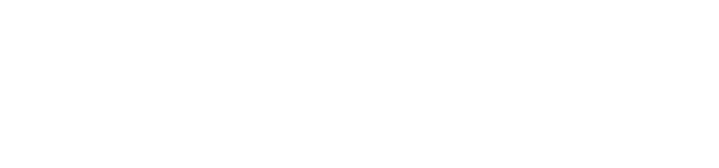
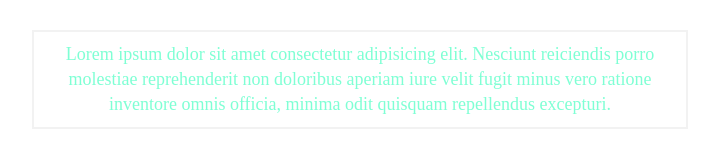
Before and after one commit to Mim-Hakkani/progarm-2, a plain HTML site: page index.html in a window 1280 px wide. Shown: the whole page, without its empty margins (280-999 px from the left). Drawn offline with Linux system fonts and the light colour scheme.

Commit message:
add to the paragraph and some style

```diff
--- a/index.html
+++ b/index.html
@@ -4,9 +4,10 @@
     <meta charset="UTF-8">
     <meta http-equiv="X-UA-Compatible" content="IE=edge">
     <meta name="viewport" content="width=device-width, initial-scale=1.0">
+    <link rel="stylesheet" href="style.css">
     <title>How to push a github link theeeee</title>
 </head>
 <body>
-
+    <p>Lorem ipsum dolor sit amet consectetur adipisicing elit. Nesciunt reiciendis porro molestiae reprehenderit non doloribus aperiam iure velit fugit minus vero ratione inventore omnis officia, minima odit quisquam repellendus excepturi.</p>
 </body>
 </html>
--- /dev/null
+++ b/style.css
@@ -0,0 +1,10 @@
+p{
+    font-size: 18px;
+    line-height: 25px;
+    color: aquamarine;
+    width: 50%;
+    border: 2px solid #f2f2f2;
+    text-align: center;
+    padding: 10px;
+    margin: 30px auto;
+}
```
